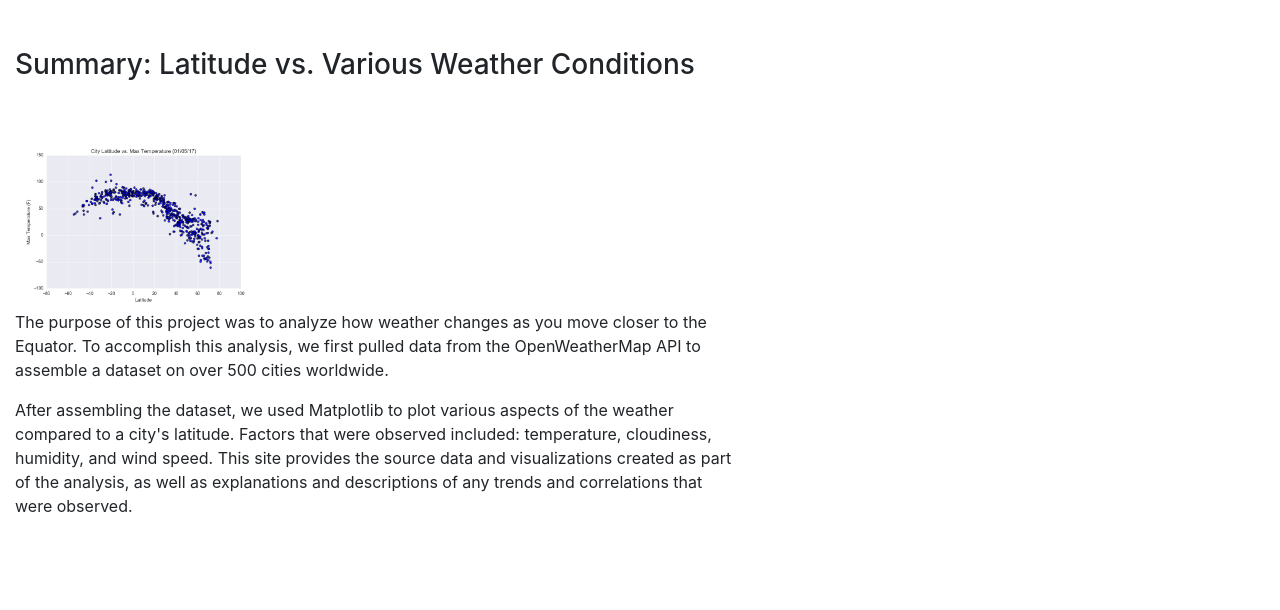
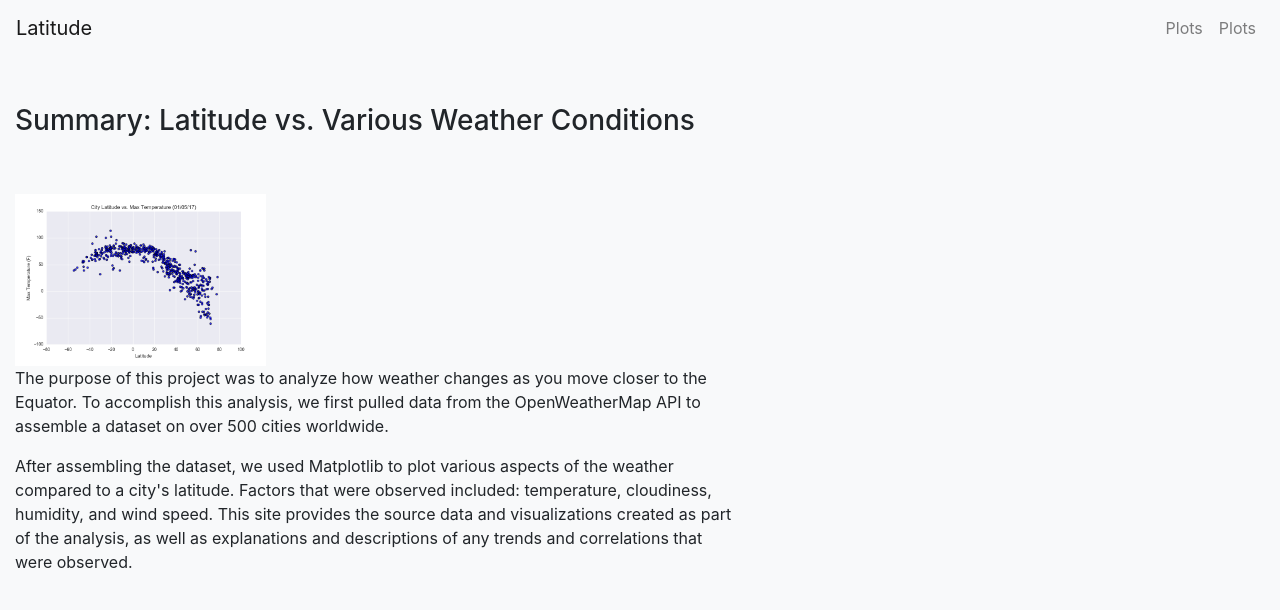
Before and after one commit to cieranmorris/Weather-Analysis-Web-Visualization, a plain HTML site: page index.html in a window 1280 px wide. Drawn offline with nearby package versions, Linux system fonts and the light colour scheme.

Commit message:
setting up navigation bar route

```diff
--- a/index.html
+++ b/index.html
@@ -14,10 +14,35 @@
     <script src = "https://code.jquery.com/jquery-3.2.1.slim.min.js " integrity = "sha384-KJ3o2DKtIkvYIK3UENzmM7KCkRr/rE9/Qpg6aAZGJwFDMVNA/GpGFF93hXpG5KkN " crossorigin = "anonymous "></script>
     <script src = "https://maxcdn.bootstrapcdn.com/bootstrap/4.0.0/js/bootstrap.min.js " integrity = "sha384-JZR6Spejh4U02d8jOt6vLEHfe/JQGiRRSQQxSfFWpi1MquVdAyjUar5+76PVCmYl " crossorigin = "anonymous "></script>
 
+    </head>
+<!-- NAVIGATION BAR SETUP ACROSS ALL PAGES -->
+    <body class = "bg-light">
 
-    </head>
+        <nav class="navbar navbar-expand-lg navbar-light bg-light">
+            <a class="navbar-brand" href = "index.html">Latitude</a>
 
-    <body>
+            <!-- Navbar Toggler -->
+
+            <button class = "navbar-toggler" type = "button" data-bs-toggle = "collapse" data-bs-target = "#navbarSupportComponent" aria-controls = "navbarSupportComponent" aria-expanded = "false" aria-label = "Toggle navigation">
+            <span class="navbar-toggler-icon"></span>
+            </button>
+
+            <!-- Dropbar bar to select alt options -->
+            <div class = "collapse navbar-collapse justify-content-end" id = "navbarSupportComponent">
+                <ul class = "navbar-nav">
+                  <li class = "nav-item">
+                    <a class = "nav-link drop-menu" aria-haspopup = "true" data-toggle = "dropdown" href = "#">Plots</a>
+                  </li>
+                  <li class="nav-item">
+                    <a class="nav-link" href="#">Plots</a>
+                  </li>
+                </ul>
+              </div>
+        </nav>
+
+
+
+
         <div class = "container-fluid">
             <div class = "row pb-3">
                 <div class = "col-md-12 col-lg-7 mt-5">
```
